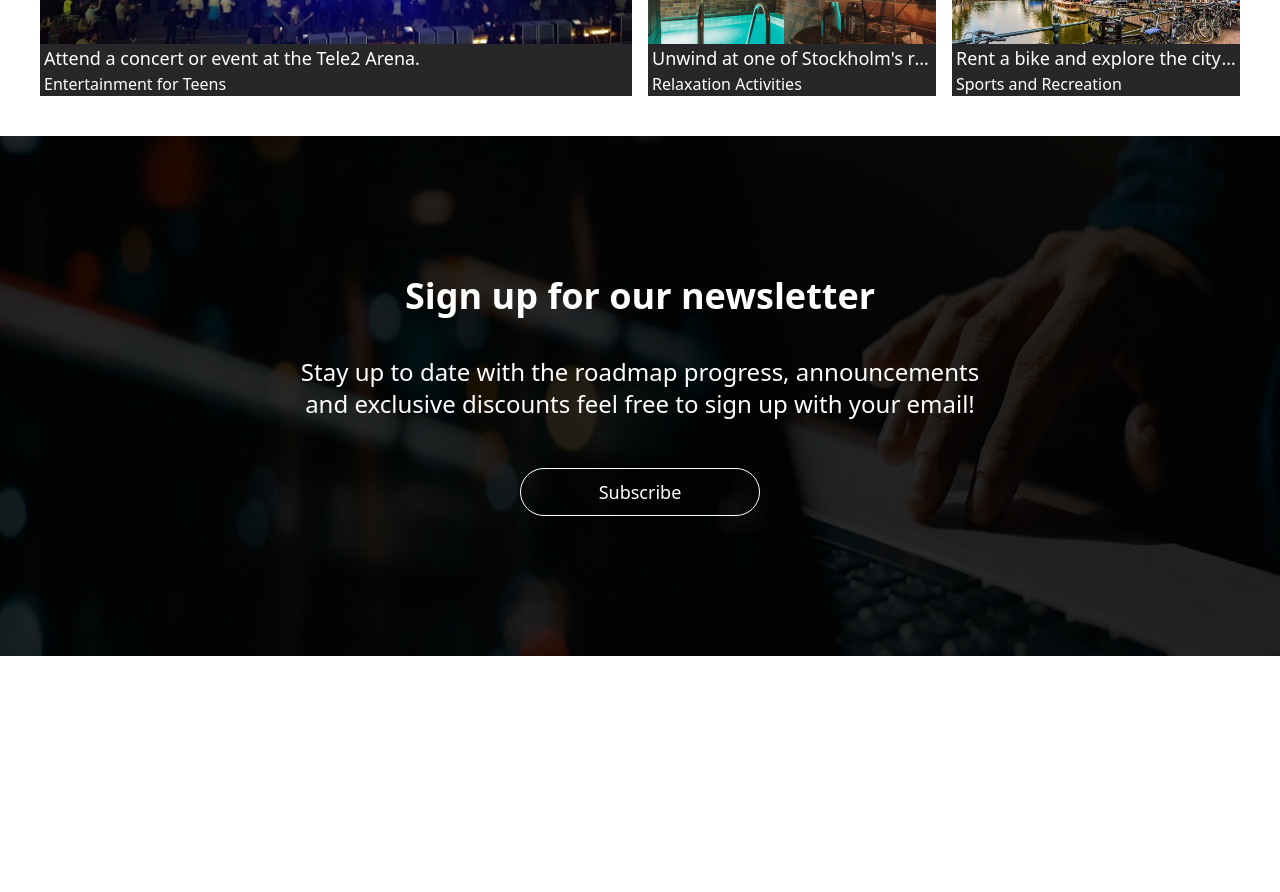
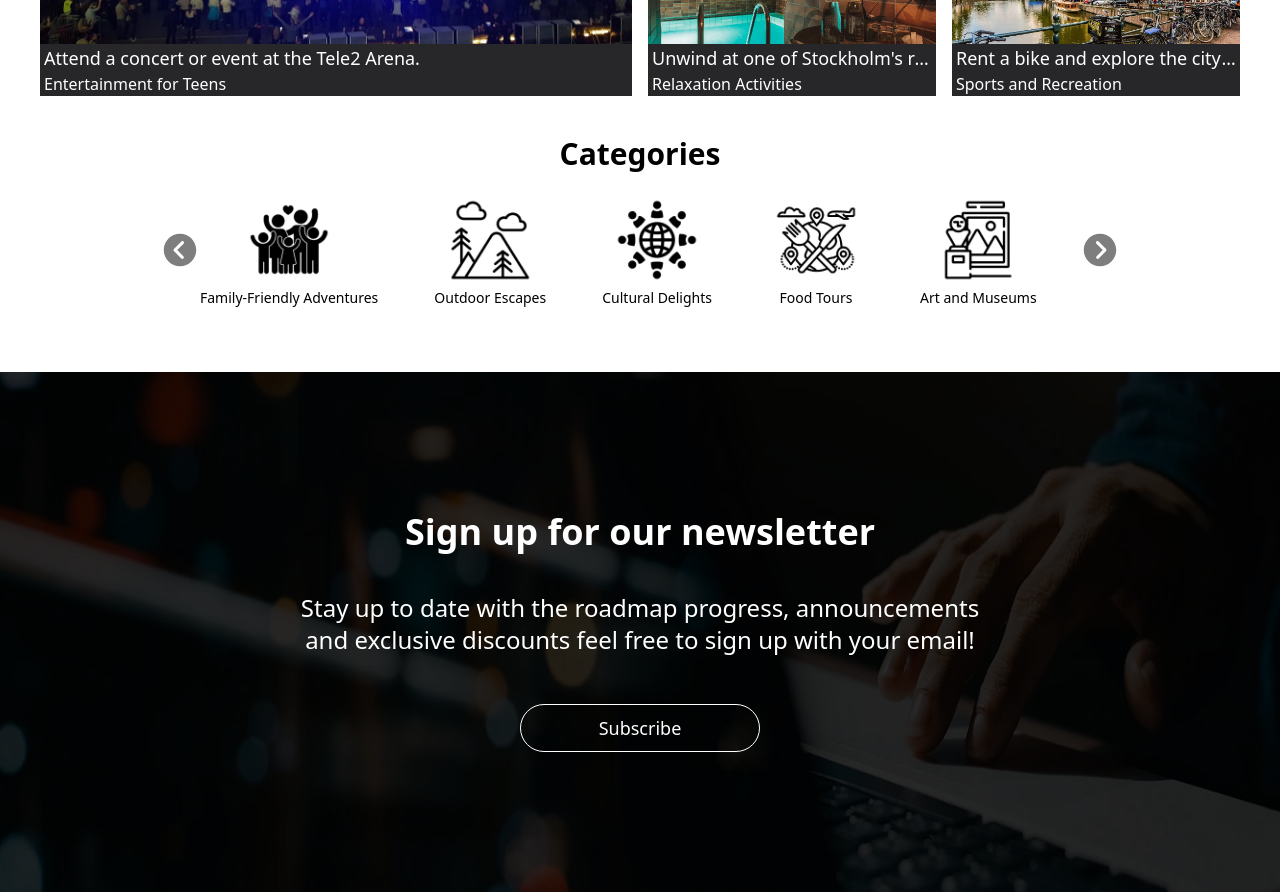
Before and after one commit to whobrowsesthewebg7/active-unity, a React (Vite) app: page / in a window 1280 px wide. Shown: the part 1080-1972 px from the top of the page. Before the commit the page ends 1736 px from the top, so only its background shows below. Built offline with nearby package versions, Linux system fonts and the light colour scheme.

Commit message:
uploading categories component

```diff
--- /dev/null
+++ b/src/components/Categories/Categories.jsx
@@ -0,0 +1,78 @@
+import { useState } from "react";
+import style from "./Categories.module.css";
+import useActiveUnity from "../../hooks/useActiveUnity";
+import {
+  IoIosArrowDropleftCircle,
+  IoIosArrowDroprightCircle,
+} from "react-icons/io";
+
+const Categories = () => {
+  const { getCategories } = useActiveUnity();
+  const [categories] = useState(() => getCategories());
+  const [castSliderId] = useState(
+    `slider-${Math.random().toString(36).substring(7)}`
+  );
+
+  const slideLeft = (sliderId) => {
+    const slider = document.getElementById(sliderId);
+    if (slider) {
+      slider.scrollLeft -= 500; // You can adjust the sliding distance
+    }
+  };
+
+  const slideRight = (sliderId) => {
+    const slider = document.getElementById(sliderId);
+    if (slider) {
+      slider.scrollLeft += 500; // You can adjust the sliding distance
+    }
+  };
+
+  return (
+    <section className={"flex flex-col justify-center items-center pb-16"}>
+      <h2 className=" text-3xl font-bold mb-5">Categories</h2>
+      <div
+        className="w-[90vw] md:w-3/4 bg-white"
+        style={{ overflowX: "hidden" }}
+      >
+        <div className=" relative flex items-center group">
+          <IoIosArrowDropleftCircle
+            onClick={() => {
+              slideLeft(castSliderId);
+            }}
+            className="absolute left-0 text-m_white opacity-50 hover:opacity-100 cursor-pointer z-10 group-hover:block"
+            size={40}
+          />
+          <ul
+            id={castSliderId}
+            className=" flex gap-14 w-full h-full overflow-x-scroll whitespace-nowrap scroll-smooth scrollbar-hide relative mx-10"
+          >
+            {categories.map((category, index) => (
+              <li
+                key={category.id}
+                className=" flex flex-col items-center w-48"
+              >
+                <div className=" w-24 h-24">
+                  <img
+                    className=" w-full h-full object-cover"
+                    src={category.thumbnail}
+                    alt={category.name}
+                  />
+                </div>
+                <p className=" text-sm font-medium">{category.name}</p>
+              </li>
+            ))}
+          </ul>
+          <IoIosArrowDroprightCircle
+            onClick={() => {
+              slideRight(castSliderId);
+            }}
+            className=" absolute right-0 text-m_white opacity-50 hover:opacity-100 cursor-pointer z-10 group-hover:block"
+            size={40}
+          />
+        </div>
+      </div>
+    </section>
+  );
+};
+
+export default Categories;
--- /dev/null
+++ b/src/components/Categories/Categories.module.css
@@ -0,0 +1,28 @@
+/*
+.categories {
+    @apply flex justify-center items-center pb-16
+}
+
+.categories__wrapper {
+    @apply w-[90vw] md:w-full bg-white
+}
+
+.categories ul {
+    @apply flex gap-14 w-full h-full overflow-x-scroll whitespace-nowrap scroll-smooth scrollbar-hide relative mx-10
+}
+
+.categories li {
+    @apply flex flex-col items-center w-48
+}
+
+.categories li div {
+    @apply w-24 h-24
+}
+
+.categories li img {
+    @apply w-full h-full object-cover
+}
+
+.categories li p {
+    @apply text-sm font-medium
+}  */
--- /dev/null
+++ b/src/components/Categories/index.js
@@ -0,0 +1,3 @@
+import Categories from "./Categories";
+
+export default Categories;
--- a/src/pages/Home/Home.jsx
+++ b/src/pages/Home/Home.jsx
@@ -4,6 +4,7 @@ import Hero from "../../components/Hero";
 import Subscription from "../../components/Subscription";
 import useActiveUnity from "../../hooks/useActiveUnity";
 import FeaturedActivities from "../../components/FeaturedActivities";
+import Categories from "../../components/Categories";
 
 const Home = () => {
   const {
@@ -33,6 +34,7 @@ const Home = () => {
     <>
       <Hero />
       <FeaturedActivities />
+      <Categories />
       <Subscription />
     </>
   );
--- a/src/providers/ActiveUnityProvider/ActiveUnityProvider.jsx
+++ b/src/providers/ActiveUnityProvider/ActiveUnityProvider.jsx
@@ -121,7 +121,10 @@ export const ActiveUnityProvider = ({ children }) => {
    * get the categories
    * @returns {Array} list of categories
    */
-  const getCategories = () => categories;
+  const getCategories = () => {
+    const categoriesMap = getCategoriesMap();
+    return Object.values(categoriesMap);
+  };
 
   /**
    * get the testimonials
```
